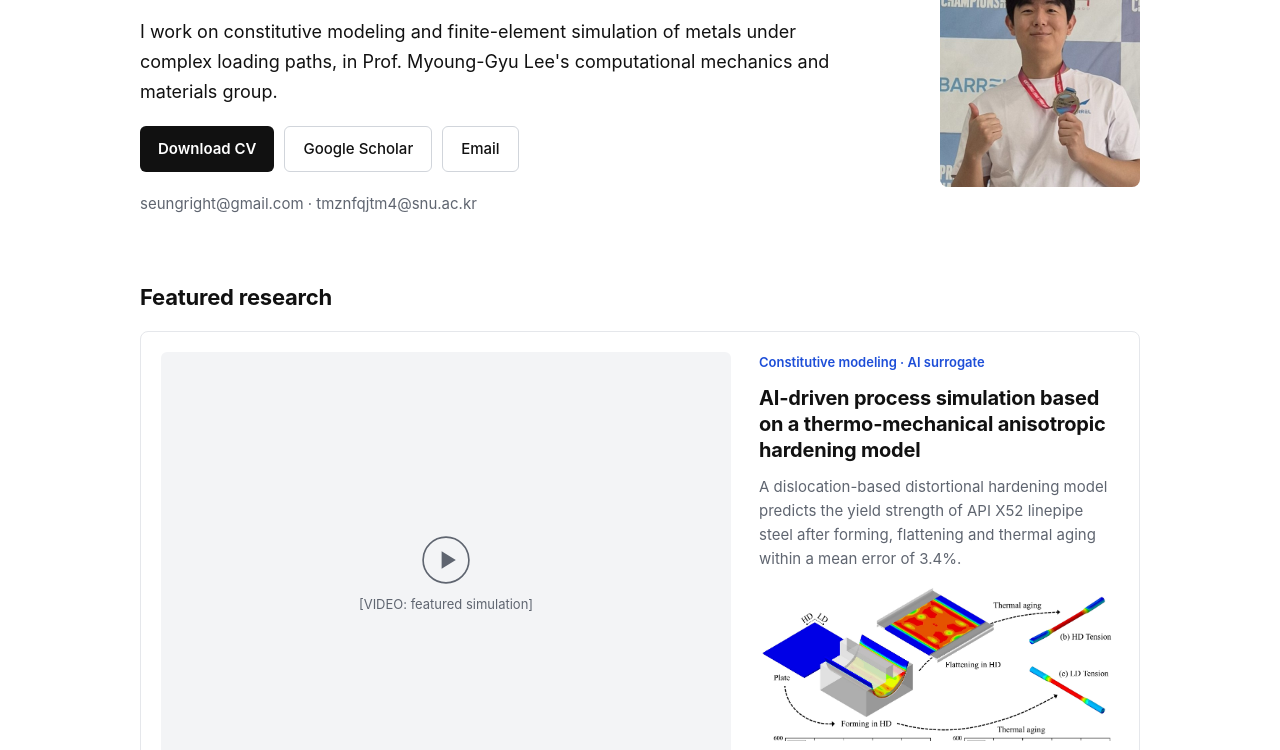
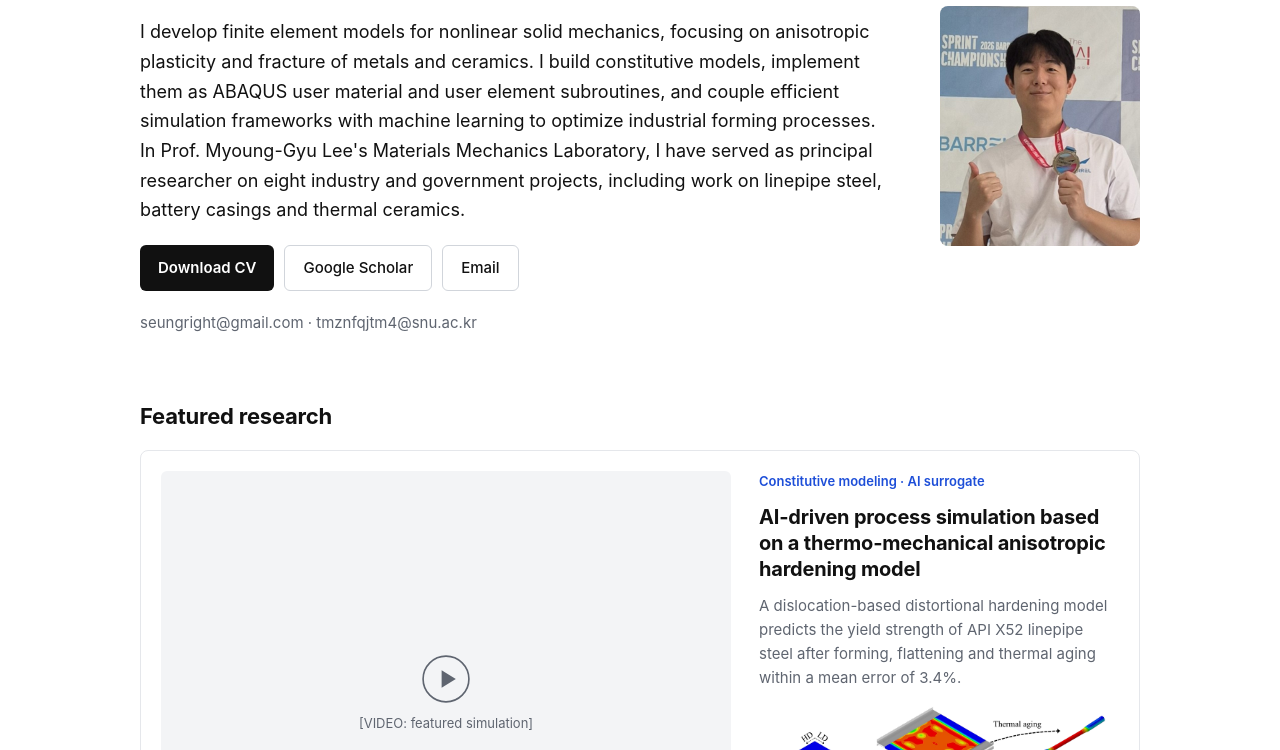
Before and after one commit to seungright/seungright.github.io, a plain HTML site: page index.html in a window 1280 px wide. Shown: the part 213-963 px from the top of the page. Drawn offline with Linux system fonts and the light colour scheme; a web font is replaced by a local one.

Commit message:
Rewrite the home page introduction from the CV summary
Co-Authored-By: Claude Fable 5.2 <noreply@anthropic.com>
Claude-Session: https://claude.ai/code/session_016PCbsVimJ2eq3NqPkbEHF9

```diff
--- a/index.html
+++ b/index.html
@@ -38,7 +38,7 @@ a:focus-visible{outline:2px solid #1D4ED8;outline-offset:2px}
 <h1 style="margin: 0; font-size: 40px; font-weight: 700; line-height: 1.2; letter-spacing: -0.02em">Seungwoo Kim <span lang="ko" style="font-weight: 400; color: #5F6570">김승우</span></h1>
 <div style="color: #5F6570">Ph.D. candidate · Materials Science &amp; Engineering · Seoul National University</div>
 </div>
-<p style="margin: 0; font-size: 18px; line-height: 1.65; text-wrap: pretty">I work on constitutive modeling and finite-element simulation of metals under complex loading paths, in Prof. Myoung-Gyu Lee's computational mechanics and materials group.</p>
+<p style="margin: 0; font-size: 18px; line-height: 1.65; text-wrap: pretty">I develop finite element models for nonlinear solid mechanics, focusing on anisotropic plasticity and fracture of metals and ceramics. I build constitutive models, implement them as ABAQUS user material and user element subroutines, and couple efficient simulation frameworks with machine learning to optimize industrial forming processes. In Prof. Myoung-Gyu Lee's Materials Mechanics Laboratory, I have served as principal researcher on eight industry and government projects, including work on linepipe steel, battery casings and thermal ceramics.</p>
 <div style="display: flex; flex-wrap: wrap; gap: 10px">
 <a href="assets/cv.pdf" style="display: inline-flex; align-items: center; min-height: 44px; padding: 0 18px; background-color: #111111; color: #FFFFFF; font-weight: 600; font-size: 15px; text-decoration: none; border-radius: 6px">Download CV</a>
 <a href="https://scholar.google.com/citations?user=8kA7zCAAAAAJ" style="display: inline-flex; align-items: center; min-height: 44px; padding: 0 18px; border: 1px solid #D1D5DB; color: #111111; font-weight: 500; font-size: 15px; text-decoration: none; border-radius: 6px">Google Scholar</a>
```
